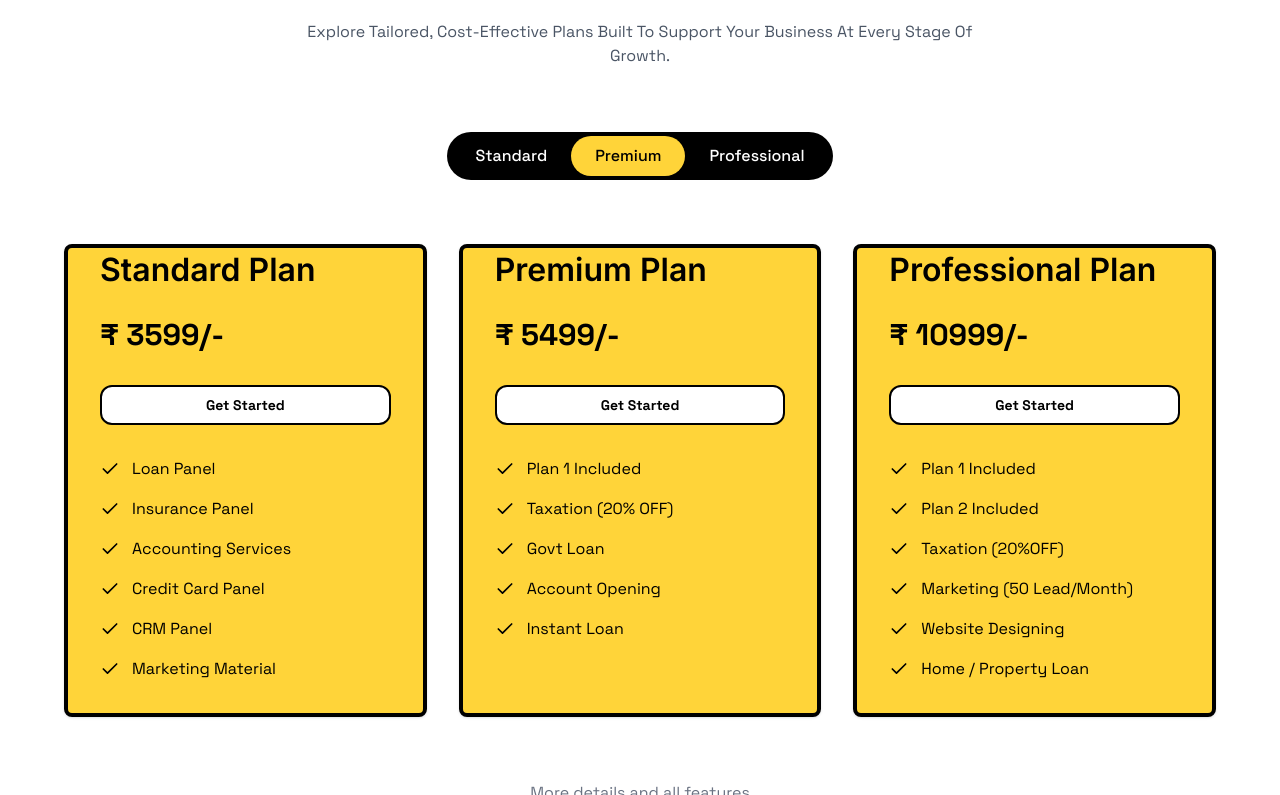
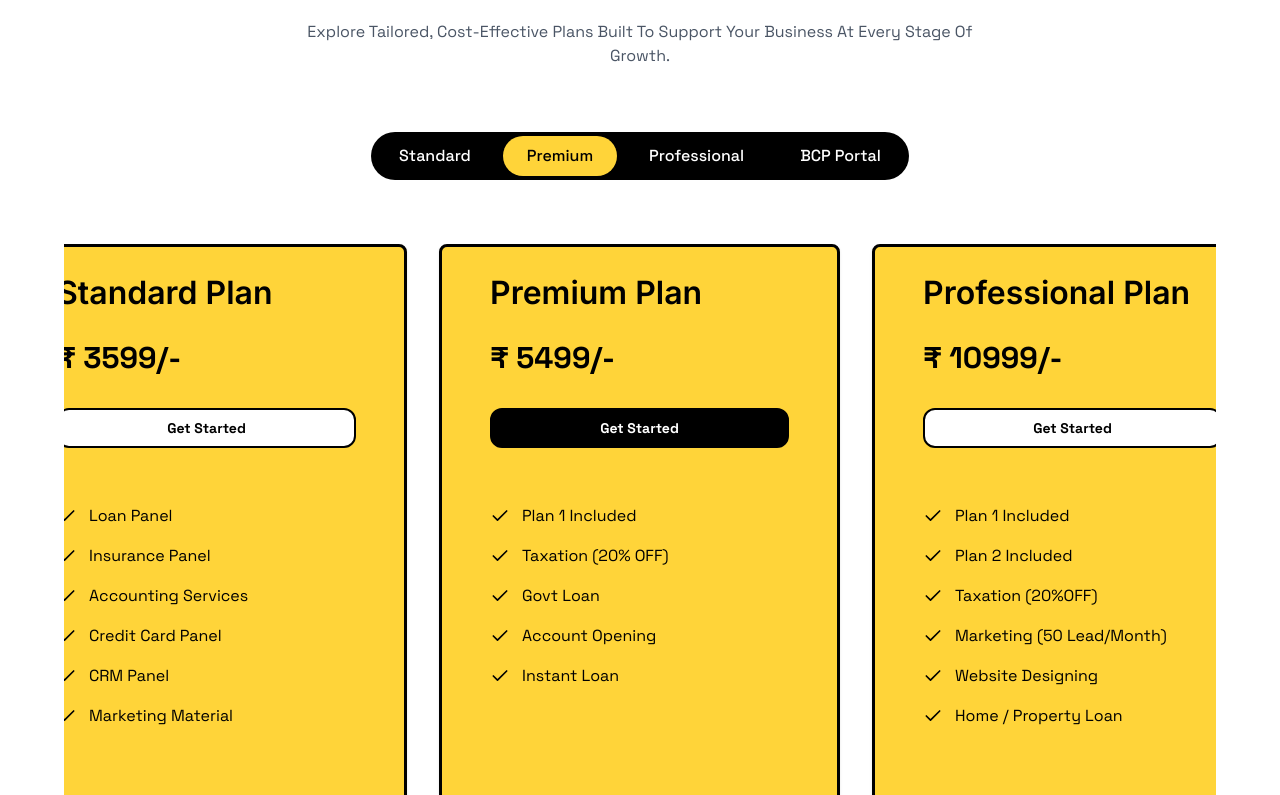
Before and after one commit to aditya1251/fund-frontend, a Next.js app: page / in a window 1280 px wide. Shown: the part 1785-2580 px from the top of the page. Built offline with nearby package versions, Linux system fonts and the light colour scheme; no server answers.

Commit message:
Enhance pricing component with new BCP Portal plan and improve tab functionality

```diff
--- a/src/app/globals.css
+++ b/src/app/globals.css
@@ -121,3 +121,16 @@ h6 {
 .calculator-slider::-moz-progress-bar {
   @apply h-0.5 bg-[#ffd500] rounded-full;
 }
+
+/* app/globals.css or your main CSS file */
+
+/* Hide scrollbar for Webkit browsers (Chrome, Safari, Edge) */
+.hide-scrollbar::-webkit-scrollbar {
+  display: none;
+}
+
+/* Hide scrollbar for IE, Edge, and Firefox */
+.hide-scrollbar {
+  -ms-overflow-style: none; /* IE and Edge */
+  scrollbar-width: none;    /* Firefox */
+}
--- a/src/components/Plan.tsx
+++ b/src/components/Plan.tsx
@@ -1,8 +1,51 @@
+"use client";
 import { Button } from "@/components/ui/button";
 import { Card, CardContent } from "@/components/ui/card";
 import { Check } from "lucide-react";
+import { useState, useRef, useEffect } from "react";
 
 export default function Price() {
+  const [activeTab, setActiveTab] = useState("Premium");
+  const cardContainerRef = useRef<HTMLDivElement>(null);
+
+  const handleTabClick = (tabName: string): void => {
+    setActiveTab(tabName);
+  };
+
+  const getTabButtonClasses = (tabName: string) => {
+    return `px-6 py-2 rounded-full font-medium cursor-pointer transition-all duration-300 ease-in-out ${
+      activeTab === tabName
+        ? "bg-[#ffd439] text-black"
+        : "text-white hover:bg-gray-800"
+    }`;
+  };
+
+  const getCardButtonClasses = (cardTabName: string) => {
+    return `w-full rounded-xl font-semibold py-3 mb-8 border-2 transition-all duration-300 ease-in-out ${
+      activeTab === cardTabName
+        ? "bg-black text-white hover:bg-gray-800"
+        : "bg-white text-black hover:bg-gray-100"
+    } border-black`;
+  };
+
+  const checkIconClasses = "w-5 h-5 text-black";
+
+  useEffect(() => {
+    if (cardContainerRef.current) {
+      const activeCardElement = cardContainerRef.current.querySelector(
+        `[data-plan="${activeTab}"]`
+      ) as HTMLElement;
+
+      if (activeCardElement) {
+        activeCardElement.scrollIntoView({
+          behavior: "smooth",
+          block: "nearest",
+          inline: "center"
+        });
+      }
+    }
+  }, [activeTab]);
+
   return (
     <div className="min-h-screen bg-white py-16 px-4">
       <div className="max-w-6xl mx-auto">
@@ -20,56 +63,81 @@ export default function Price() {
 
         {/* Tab Selector */}
         <div className="flex justify-center mb-16">
-          <div className="bg-black rounded-full p-1 flex">
-            <button className="px-6 py-2 rounded-full text-white font-medium">
+          <div className="bg-black rounded-full p-1 flex space-x-2">
+            <button
+              className={getTabButtonClasses("Standard")}
+              onClick={() => handleTabClick("Standard")}
+            >
               Standard
             </button>
-            <button className="px-6 py-2 rounded-full bg-[#ffd439] text-black font-medium">
+            <button
+              className={getTabButtonClasses("Premium")}
+              onClick={() => handleTabClick("Premium")}
+            >
               Premium
             </button>
-            <button className="px-6 py-2 rounded-full text-white font-medium">
+            <button
+              className={getTabButtonClasses("Professional")}
+              onClick={() => handleTabClick("Professional")}
+            >
               Professional
+            </button>
+            <button
+              className={getTabButtonClasses("BCP Portal")}
+              onClick={() => handleTabClick("BCP Portal")}
+            >
+              BCP Portal
             </button>
           </div>
         </div>
 
-        {/* Pricing Cards */}
-        <div className="grid md:grid-cols-3 gap-8 mb-16">
+        {/* Cards Container */}
+        <div
+          ref={cardContainerRef}
+          className="flex overflow-x-auto scroll-smooth pb-4 gap-8 mb-16 hide-scrollbar px-4 items-center"
+        >
           {/* Standard Plan */}
-          <Card className="bg-[#ffd439] border-4 border-black rounded-3xl overflow-hidden">
-            <CardContent className="p-8">
+          <Card
+            data-plan="Standard"
+            className={`flex flex-col items-start gap-6 w-[401px] h-[624px] p-6 flex-shrink-0 rounded-[16px] border-3 border-black bg-[#FFD439] transition-all duration-300 ease-in-out ${
+              activeTab === "Standard"
+                ? "shadow-[10px_10px_0_0_#000] z-10"
+                : "shadow-[6px_6px_0_0_#000]"
+            }`}
+          >
+            <CardContent className="p-0 w-full">
               <h3 className="text-xl font-semibold text-black mb-6">
                 Standard Plan
               </h3>
               <div className="text-3xl font-bold text-black mb-8">₹ 3599/-</div>
 
-              <Button className="w-full bg-white text-black border-2 border-black rounded-xl font-semibold py-3 mb-8 hover:bg-gray-100">
+              <Button className={getCardButtonClasses("Standard")}>
                 Get Started
               </Button>
 
-              <div className="space-y-4">
+              <div className="space-y-4 mt-6">
                 <div className="flex items-center gap-3">
-                  <Check className="w-5 h-5 text-black" />
+                  <Check className={checkIconClasses} />
                   <span className="text-black">Loan Panel</span>
                 </div>
                 <div className="flex items-center gap-3">
-                  <Check className="w-5 h-5 text-black" />
+                  <Check className={checkIconClasses} />
                   <span className="text-black">Insurance Panel</span>
                 </div>
                 <div className="flex items-center gap-3">
-                  <Check className="w-5 h-5 text-black" />
+                  <Check className={checkIconClasses} />
                   <span className="text-black">Accounting Services</span>
                 </div>
                 <div className="flex items-center gap-3">
-                  <Check className="w-5 h-5 text-black" />
+                  <Check className={checkIconClasses} />
                   <span className="text-black">Credit Card Panel</span>
                 </div>
                 <div className="flex items-center gap-3">
-                  <Check className="w-5 h-5 text-black" />
+                  <Check className={checkIconClasses} />
                   <span className="text-black">CRM Panel</span>
                 </div>
                 <div className="flex items-center gap-3">
-                  <Check className="w-5 h-5 text-black" />
+                  <Check className={checkIconClasses} />
                   <span className="text-black">Marketing Material</span>
                 </div>
               </div>
@@ -77,36 +145,43 @@ export default function Price() {
           </Card>
 
           {/* Premium Plan */}
-          <Card className="bg-[#ffd439] border-4 border-black rounded-3xl overflow-hidden">
-            <CardContent className="p-8">
+          <Card
+            data-plan="Premium"
+            className={`flex flex-col items-start gap-6 w-[401px] h-[624px] p-6 flex-shrink-0 rounded-[16px] border-3 border-black bg-[#FFD439] transition-all duration-300 ease-in-out ${
+              activeTab === "Premium"
+                ? "shadow-[10px_10px_0_0_#000] z-10"
+                : "shadow-[6px_6px_0_0_#000]"
+            }`}
+          >
+            <CardContent className="p-0 w-full">
               <h3 className="text-xl font-semibold text-black mb-6">
                 Premium Plan
               </h3>
               <div className="text-3xl font-bold text-black mb-8">₹ 5499/-</div>
 
-              <Button className="w-full bg-white text-black rounded-xl font-semibold py-3 mb-8 hover:bg-gray-100 border-2 border-black">
+              <Button className={getCardButtonClasses("Premium")}>
                 Get Started
               </Button>
 
-              <div className="space-y-4">
+              <div className="space-y-4 mt-6">
                 <div className="flex items-center gap-3">
-                  <Check className="w-5 h-5 text-black" />
+                  <Check className={checkIconClasses} />
                   <span className="text-black">Plan 1 Included</span>
                 </div>
                 <div className="flex items-center gap-3">
-                  <Check className="w-5 h-5 text-black" />
+                  <Check className={checkIconClasses} />
                   <span className="text-black">Taxation (20% OFF)</span>
                 </div>
                 <div className="flex items-center gap-3">
-                  <Check className="w-5 h-5 text-black" />
+                  <Check className={checkIconClasses} />
                   <span className="text-black">Govt Loan</span>
                 </div>
                 <div className="flex items-center gap-3">
-                  <Check className="w-5 h-5 text-black" />
+                  <Check className={checkIconClasses} />
                   <span className="text-black">Account Opening</span>
                 </div>
                 <div className="flex items-center gap-3">
-                  <Check className="w-5 h-5 text-black" />
+                  <Check className={checkIconClasses} />
                   <span className="text-black">Instant Loan</span>
                 </div>
               </div>
@@ -114,8 +189,15 @@ export default function Price() {
           </Card>
 
           {/* Professional Plan */}
-          <Card className="bg-[#ffd439] border-4 border-black rounded-3xl overflow-hidden">
-            <CardContent className="p-8">
+          <Card
+            data-plan="Professional"
+            className={`flex flex-col items-start gap-6 w-[401px] h-[624px] p-6 flex-shrink-0 rounded-[16px] border-3 border-black bg-[#FFD439] transition-all duration-300 ease-in-out ${
+              activeTab === "Professional"
+                ? "shadow-[10px_10px_0_0_#000] z-10"
+                : "shadow-[6px_6px_0_0_#000]"
+            }`}
+          >
+            <CardContent className="p-0 w-full">
               <h3 className="text-xl font-semibold text-black mb-6">
                 Professional Plan
               </h3>
@@ -123,34 +205,76 @@ export default function Price() {
                 ₹ 10999/-
               </div>
 
-              <Button className="w-full bg-white text-black border-2 border-black rounded-xl font-semibold py-3 mb-8 hover:bg-gray-100">
+              <Button className={getCardButtonClasses("Professional")}>
                 Get Started
               </Button>
 
-              <div className="space-y-4">
+              <div className="space-y-4 mt-6">
                 <div className="flex items-center gap-3">
-                  <Check className="w-5 h-5 text-black" />
+                  <Check className={checkIconClasses} />
                   <span className="text-black">Plan 1 Included</span>
                 </div>
                 <div className="flex items-center gap-3">
-                  <Check className="w-5 h-5 text-black" />
+                  <Check className={checkIconClasses} />
                   <span className="text-black">Plan 2 Included</span>
                 </div>
                 <div className="flex items-center gap-3">
-                  <Check className="w-5 h-5 text-black" />
+                  <Check className={checkIconClasses} />
                   <span className="text-black">Taxation (20%OFF)</span>
                 </div>
                 <div className="flex items-center gap-3">
-                  <Check className="w-5 h-5 text-black" />
+                  <Check className={checkIconClasses} />
                   <span className="text-black">Marketing (50 Lead/Month)</span>
                 </div>
                 <div className="flex items-center gap-3">
-                  <Check className="w-5 h-5 text-black" />
+                  <Check className={checkIconClasses} />
                   <span className="text-black">Website Designing</span>
                 </div>
                 <div className="flex items-center gap-3">
-                  <Check className="w-5 h-5 text-black" />
+                  <Check className={checkIconClasses} />
                   <span className="text-black">Home / Property Loan</span>
+                </div>
+              </div>
+            </CardContent>
+          </Card>
+
+          {/* BCP Portal Card */}
+          <Card
+            data-plan="BCP Portal"
+            className={`flex flex-col items-start gap-6 w-[401px] h-[624px] p-6 flex-shrink-0 rounded-[16px] border-3 border-black bg-[#FFD439] transition-all duration-300 ease-in-out ${
+              activeTab === "BCP Portal"
+                ? "shadow-[10px_10px_0_0_#000] z-10"
+                : "shadow-[6px_6px_0_0_#000]"
+            }`}
+          >
+            <CardContent className="p-0 w-full">
+              <h3 className="text-xl font-semibold text-black mb-6">
+                BCP Portal
+              </h3>
+              <div className="text-3xl font-bold text-black mb-8">₹ 89999/-</div>
+
+              <Button className={getCardButtonClasses("BCP Portal")}>
+                Get Started
+              </Button>
+
+              <div className="space-y-4 mt-6">
+                <div className="flex items-center gap-3">
+                  <Check className={checkIconClasses} />
+                  <span className="text-black">
+                    Own BCP portal to manage your DSA team
+                  </span>
+                </div>
+                <div className="flex items-center gap-3">
+                  <Check className={checkIconClasses} />
+                  <span className="text-black">Plan 1, 2, 3 included</span>
+                </div>
+                <div className="flex items-center gap-3">
+                  <Check className={checkIconClasses} />
+                  <span className="text-black">Dedicated RM</span>
+                </div>
+                <div className="flex items-center gap-3">
+                  <Check className={checkIconClasses} />
+                  <span className="text-black">Access to 120+ banks and NBFC</span>
                 </div>
               </div>
             </CardContent>
```
